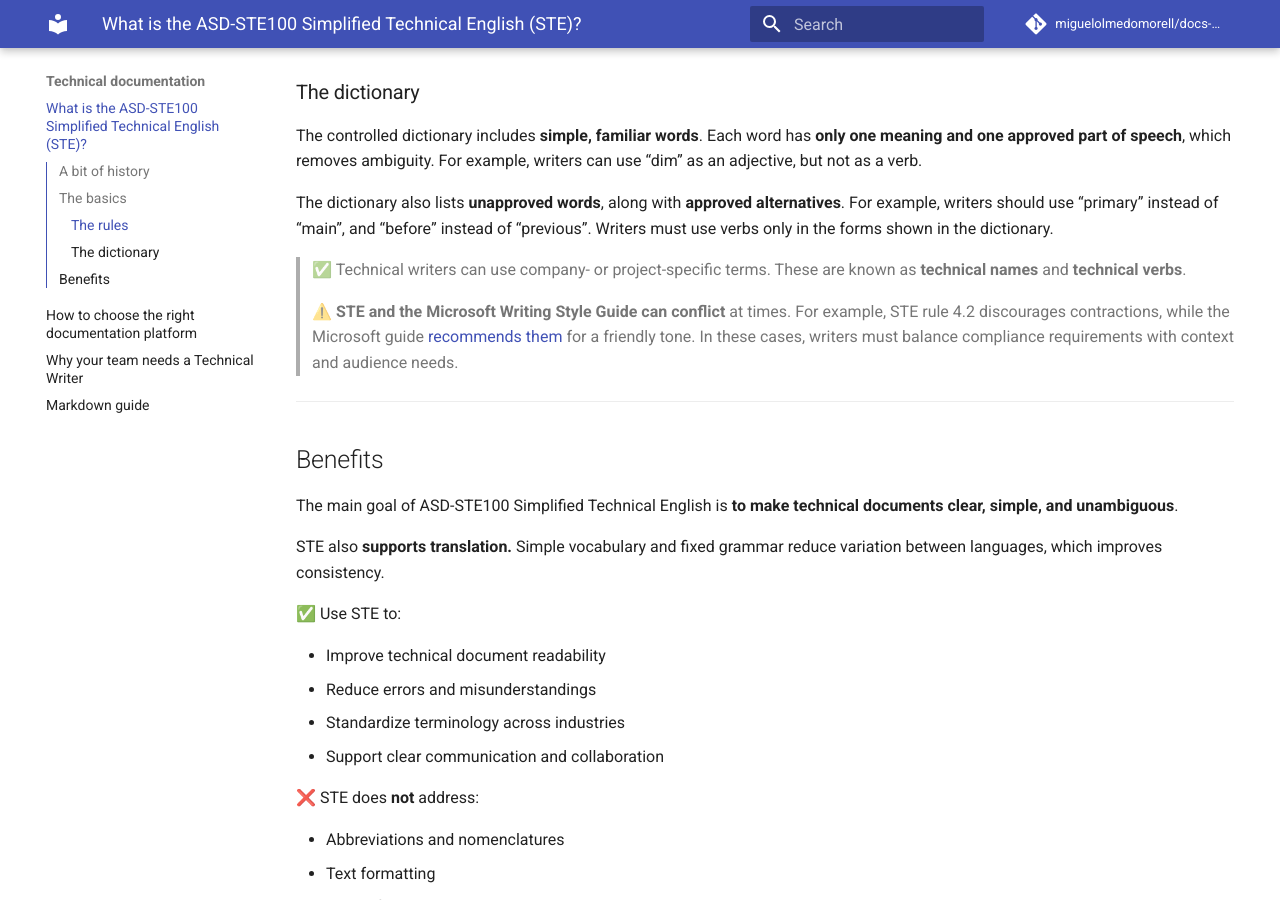
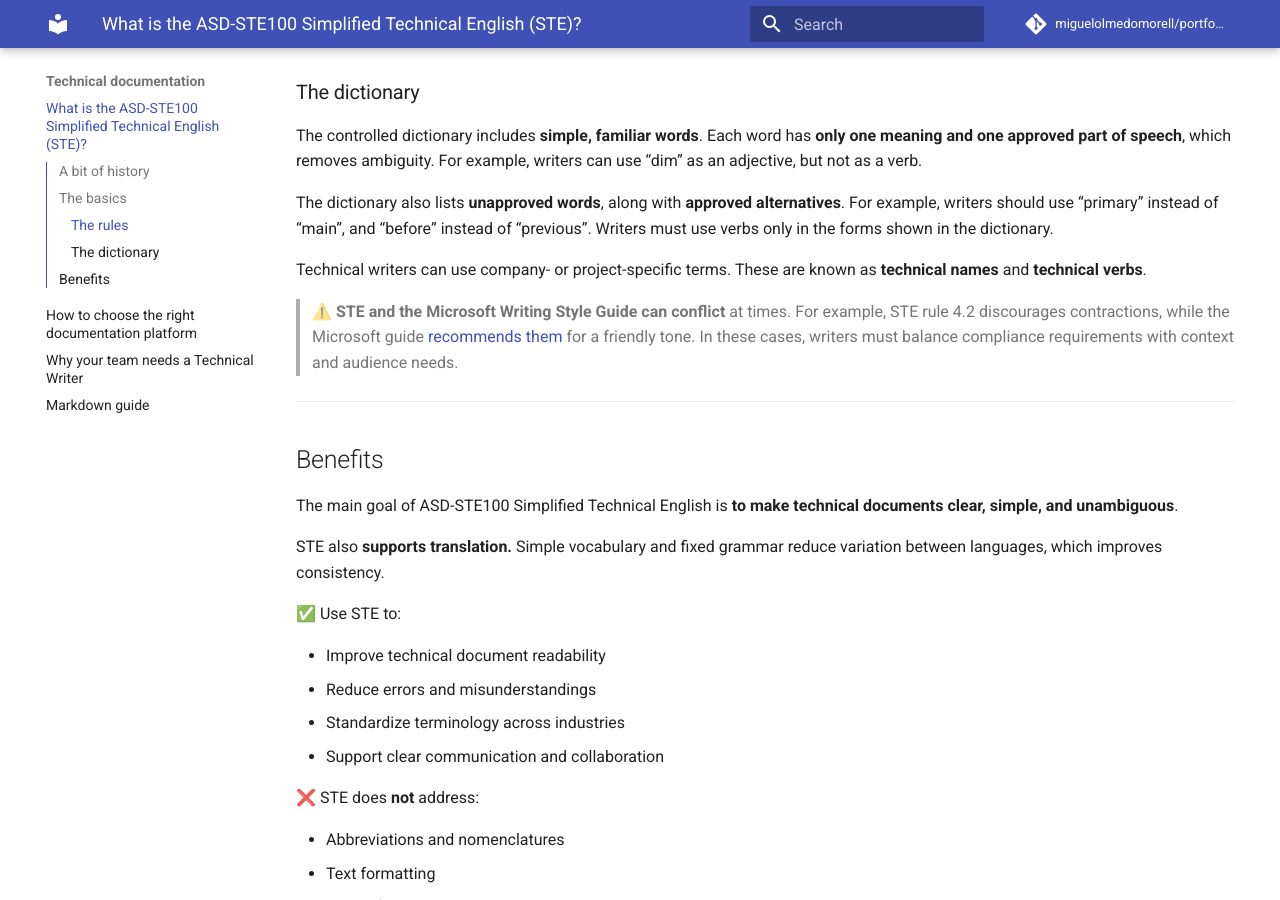
Before and after one commit to MiguelOlmedoMorell/portfolio, an MkDocs documentation site: the page built from docs/technical-documentation/asd-ste100.md, in a window 1280 px wide and 900 px high, scrolled down 1821 px. Built offline with MkDocs 1.6.1 and Material for MkDocs 9.7.7, drawn with Linux system fonts in a browser that asks for light colours; comment, search, counter and statistics services are not loaded.

```diff
--- a/docs/technical-documentation/asd-ste100.md
+++ b/docs/technical-documentation/asd-ste100.md
@@ -57,7 +57,7 @@ The controlled dictionary includes **simple, familiar words**. Each word has **o
 
 The dictionary also lists **unapproved words**, along with **approved alternatives**. For example, writers should use “primary” instead of “main”, and “before” instead of “previous”. Writers must use verbs only in the forms shown in the dictionary.
 
-> ✅ Technical writers can use company- or project-specific terms. These are known as **technical names** and **technical verbs**.</span>
+Technical writers can use company- or project-specific terms. These are known as **technical names** and **technical verbs**.</span>
 
 > ⚠️ **STE and the Microsoft Writing Style Guide can conflict** at times. For example, STE rule 4.2 discourages contractions, while the Microsoft guide [recommends them](https://learn.microsoft.com/en-us/style-guide/word-choice/use-contractions) for a friendly tone. In these cases, writers must balance compliance requirements with context and audience needs.
 
--- a/mkdocs.yml
+++ b/mkdocs.yml
@@ -9,8 +9,8 @@ theme:
     - toc.integrate
     - content.code.copy
 
-repo_url: https://github.com/miguelolmedomorell/docs-portfolio
-repo_name: miguelolmedomorell/docs-as-code-portfolio
+repo_url: https://github.com/miguelolmedomorell/git branch -M mainportfolio
+repo_name: miguelolmedomorell/portfolio
 edit_uri: edit/main/docs/
 
 nav:
```
Also changed, not shown: docs/index.md (+2 -2 lines), docs/technical-documentation/doc-platform.md (+10 -10 lines), docs/technical-documentation/tech-writer.md (+1 -0 lines).
